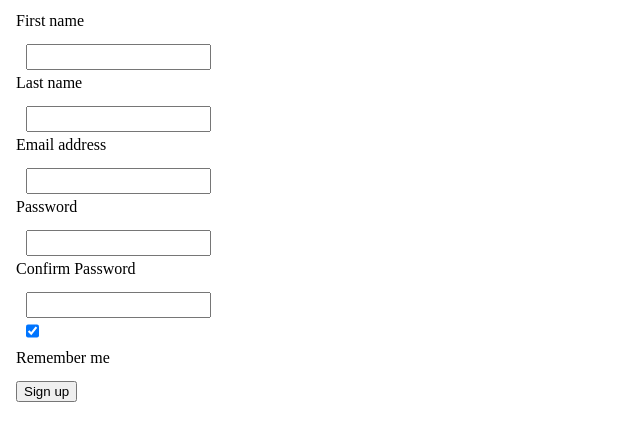
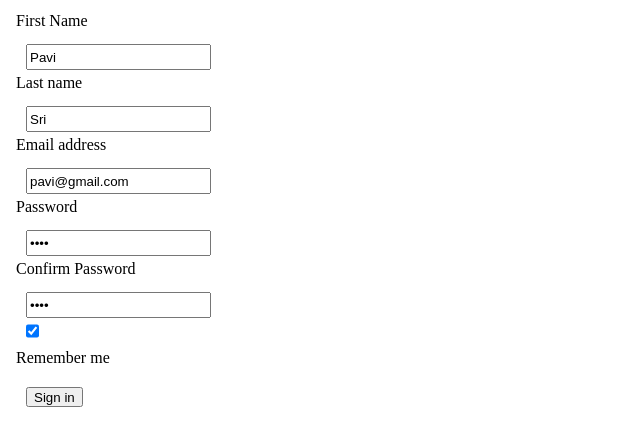
Before and after one commit to PAVITHIRASRISUBRAMANI/forms, an Angular app: page / in a window 1280 px wide. Shown: the top 446 px of the page, without its empty margins (0-640 px from the left). Built offline with nearby package versions, Linux system fonts and the light colour scheme.

Commit message:
feat:add cli command

```diff
--- a/src/app/app.component.html
+++ b/src/app/app.component.html
@@ -1 +1 @@
-<app-form></app-form>
+<app-submitform></app-submitform>
--- a/src/app/app.module.ts
+++ b/src/app/app.module.ts
@@ -4,11 +4,13 @@ import { BrowserModule } from '@angular/platform-browser';
 import { AppRoutingModule } from './app-routing.module';
 import { AppComponent } from './app.component';
 import { FormComponent } from './form/form.component';
+import { SubmitformComponent } from './submitform/submitform.component';
 
 @NgModule({
   declarations: [
     AppComponent,
-    FormComponent
+    FormComponent,
+    SubmitformComponent
   ],
   imports: [
     BrowserModule,
--- /dev/null
+++ b/src/app/submitform/submitform.component.css
@@ -0,0 +1,14 @@
+label {
+    display: flex;
+    flex-direction: row;
+    text-align:left;
+    width: 400px;
+    line-height: 26px;
+    margin-bottom: 10px;
+  }
+
+  input {
+    height: 20px;
+    flex: 0 0 200px;
+    margin-left: 10px;
+  }
--- /dev/null
+++ b/src/app/submitform/submitform.component.html
@@ -0,0 +1,64 @@
+<!DOCTYPE html>
+<html lang="en">
+<head>
+    <meta charset="UTF-8">
+    <meta http-equiv="X-UA-Compatible" content="IE=edge">
+    <meta name="viewport" content="width=device-width, initial-scale=1.0">
+    <title>Document</title>
+    <script type="text/javascript">
+        function processform()
+        {
+            document.getElementbyId("firstname").innerHTML = document.submitform.name.value;
+            document.getElementbyId("lastname").innerHTML = document.submitform.name.value;
+            document.getElementbyId("emailid").innerHTML = document.submitform.emailid.value;
+            document.getElementbyId("password").innerHTML = document.submitform.password.value;
+            document.getElementbyId("confirmpassword").innerHTML = document.submitform.confirmpassword.value;
+        }
+    </script>
+</head>
+<body>
+    <form name="#submitform">
+        <div class="row mb-4">
+          <div class="col">
+            <div class="form-outline">
+               <label class="form-label" for="form">First Name</label>
+               <input type="text" name="name" id="#firstname" value="Pavi" class="form-controll">
+            </div>
+          </div>
+          <div class="col">
+            <div class="form-outline">
+              <label class="form-label" for="form">Last name</label>
+              <input type="text"  class="form-control"id="#lastname" name="name" value="Sri">
+            </div>
+          </div>
+        </div>
+        <div class="form-outline mb-4">
+          <label class="form-label" for="form">Email address</label>
+          <input type="email" id="#emailid" class="form-control" name="email" value="pavi@gmail.com">
+        </div>
+        <div class="form-outline mb-4">
+          <label class="form-label" for="form">Password</label>
+          <input type="password" id="#password" class="form-control" name="password" value="1234">
+        </div>
+        <div class="form-outline mb-4">
+            <label class="form-label" for="form">Confirm Password</label>
+            <input type="password" id="#confirmpassword" class="form-control" name="confirmpassword" value="1234">
+        </div>
+        <div class="form-check d-flex justify-content-center mb-4">
+          <input
+            class="form-check-input me-2"
+            type="checkbox"
+            value=""
+            id="checkbox"
+            checked
+          />
+          <label class="form-check-label" for="form">
+            Remember me
+          </label>
+        </div>
+        <p>
+        <input type="button" value="Sign in" onclick="check(); return false">
+        </p>
+    </form>
+</body>
+</html>
--- /dev/null
+++ b/src/app/submitform/submitform.component.ts
@@ -0,0 +1,15 @@
+import { Component, OnInit } from '@angular/core';
+
+@Component({
+  selector: 'app-submitform',
+  templateUrl: './submitform.component.html',
+  styleUrls: ['./submitform.component.css']
+})
+export class SubmitformComponent implements OnInit {
+
+  constructor() { }
+
+  ngOnInit(): void {
+  }
+
+}
```
Also changed, not shown: 1 other file (tests, documents, lock files or other folders).
